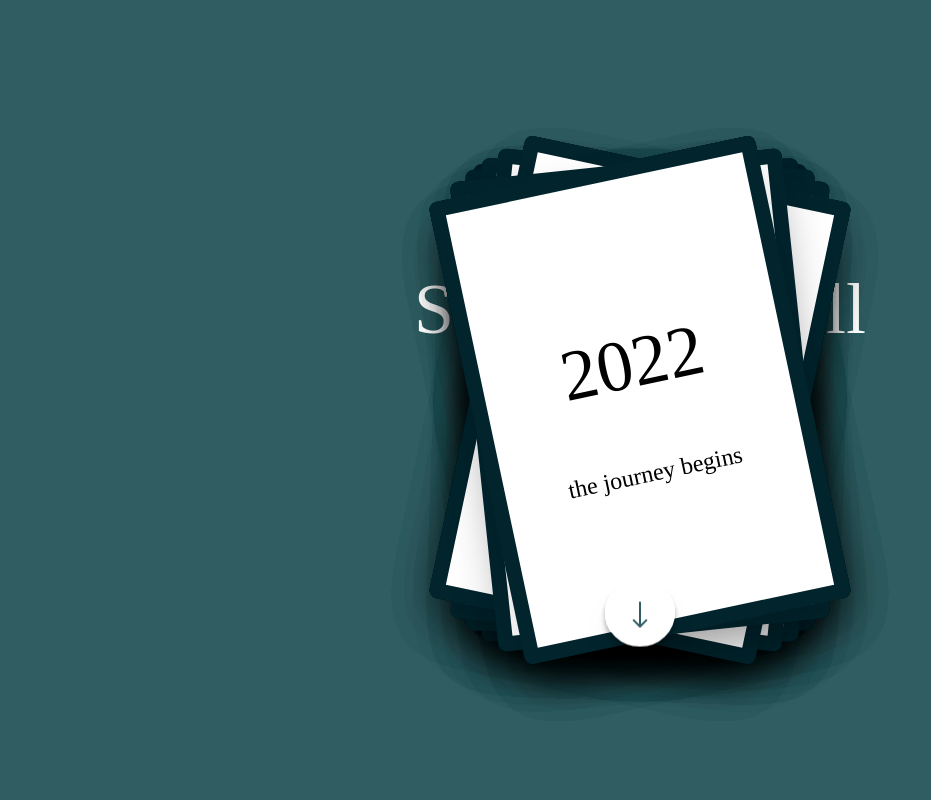
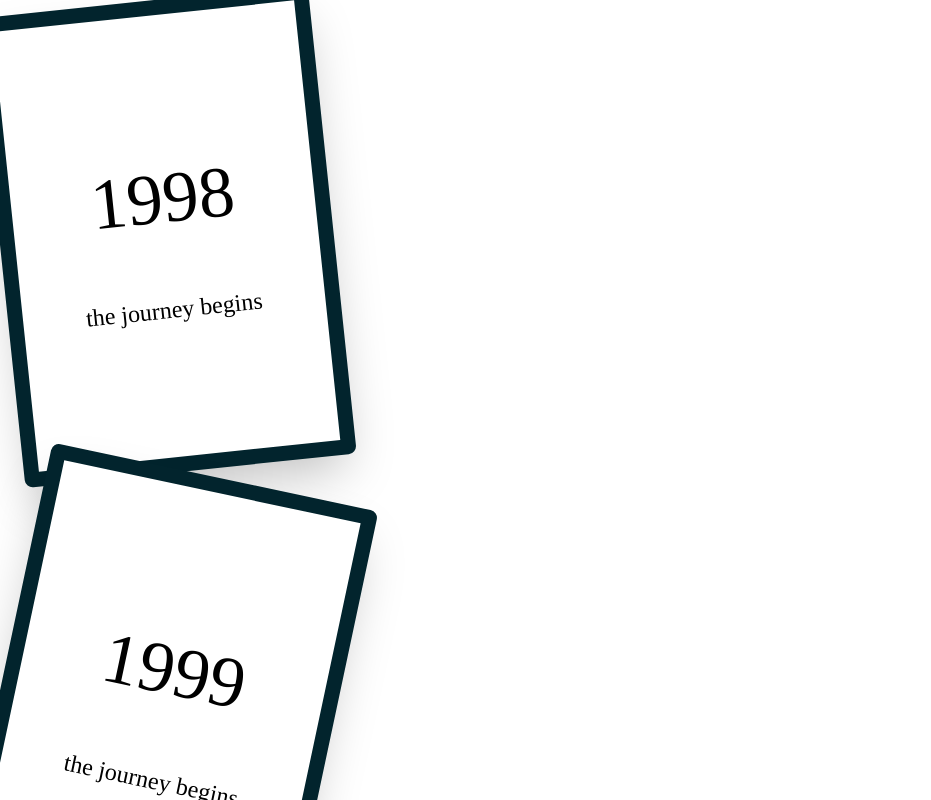
Before and after one commit to OliverKlukas/oliverklukas.github.io, a React (Create React App) app: page / in a window 1280 px wide. Shown: the top 800 px of the page, without its empty margins (0-931 px from the left). Built offline with nearby package versions, Linux system fonts and the light colour scheme; a web font is replaced by a local one.

Commit message:
mock up for gsap timeline

```diff
--- a/src/components/YearCard.tsx
+++ b/src/components/YearCard.tsx
@@ -8,7 +8,7 @@ import React from 'react';
  */
 export default function YearCard(props: {rotation : string, year : string, anecdote : string}) {
     return (
-        <div className="absolute top-1/2 left-1/2 transform -translate-x-1/2 -translate-y-1/2">
+        <div className="">
             <div className={`grid grid-cols-1 bg-white content-center gap-10 ${props.rotation} h-[472px] w-[333px] border-[#02242D] border-[15px] rounded-lg shadow-2xl`}>
                 <p className="text-subheading text-center">{props.year}</p>
                 <p className="text-standard text-center">{props.anecdote}</p>
--- a/src/views/LoadingView.tsx
+++ b/src/views/LoadingView.tsx
@@ -1,6 +1,7 @@
 import React from 'react';
 import YearCard from "../components/YearCard";
 import {getRandomInt} from "../utils/random";
+import {gsap} from "gsap";
 
 /**
  * Page loading animation that throws cards of yearly life events.
@@ -8,6 +9,13 @@ import {getRandomInt} from "../utils/random";
  * @constructor
  */
 export default function LoadingView() {
+
+    // Create a GSAP timeline to animate cards arrival.
+    const tl = gsap.timeline({repeat: 2, repeatDelay: 1});
+    tl.to("card", {x: 100, duration: 1});
+    tl.to("card", {y: 50, duration: 1});
+
+    tl.repeat();
 
     const rotation : string[] = ['rotate-2', 'rotate-6', 'rotate-12', 'rotate-0', '-rotate-2', '-rotate-6', '-rotate-12'];
 
@@ -41,7 +49,12 @@ export default function LoadingView() {
 
     return (
         <div>
-            {lifeCards.map((card, index) => <YearCard key={index} rotation={rotation[getRandomInt(7)]} year={card.year} anecdote={card.anecdote}/>)}
+            {lifeCards.map((card, index) => (
+                <div key={index} className={"card"}>
+                    <YearCard
+                        rotation={rotation[getRandomInt(7)]} year={card.year} anecdote={card.anecdote}/>
+                </div>
+            ))}
         </div>
     );
 }
```
